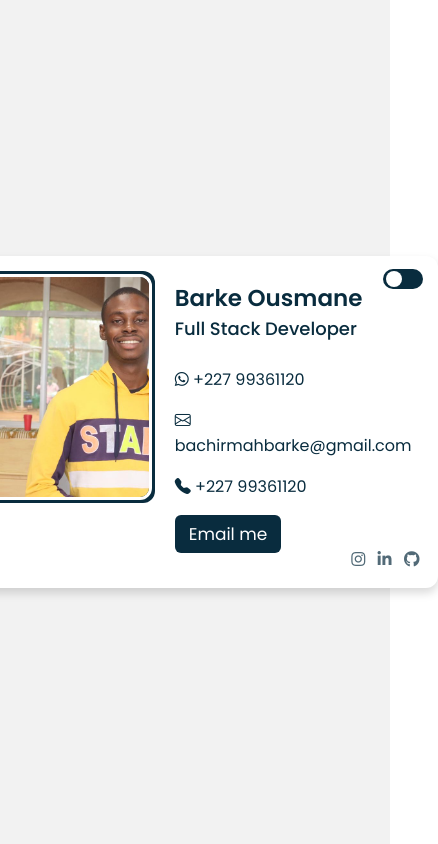
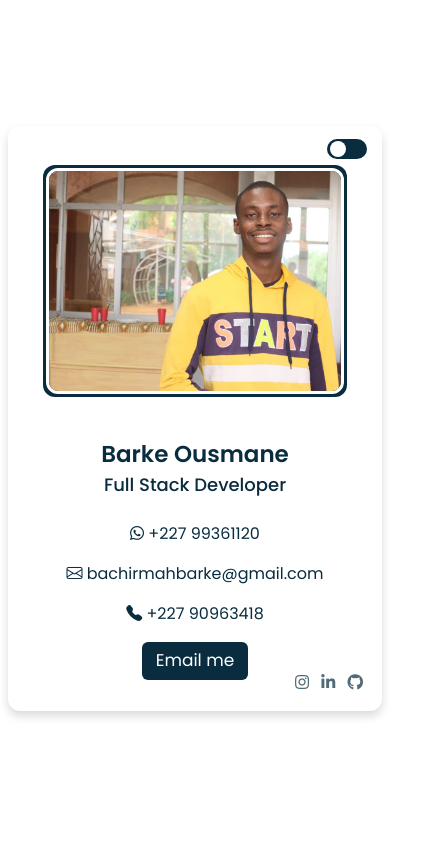
Before and after one commit to MisterBarke/ContactCard, a plain HTML site: page index.html in a window 390 px wide. Shown: the whole page, 438 px wide, since content can reach past the window. Drawn offline with nearby package versions, Linux system fonts and the light colour scheme.

Commit message:
responsivity

```diff
--- a/index.css
+++ b/index.css
@@ -11,14 +11,12 @@
   display: flex;
   justify-content: center;
   align-items: center;
-  background: #f2f2f2;
+
 }
-#switch:checked ~ .outer{
-  background: #092c3e;
-}
+
 .content{
   display: flex;
-  width: 570px;
+  width: 900px;
   padding: 15px;
   background: #fff;
   border-radius: 12px;
@@ -58,7 +56,7 @@
 }
 .image-box {
   height: 232px;
-  width: 200px;
+  width: 100%;
   border-radius: 12px;
   padding: 3px;
   background: #092c3e;
@@ -77,8 +75,8 @@
   border-color: transparent;
 }
 .content .details{
-  width: 58%;
-  margin: 10px 0 20px 20px;
+
+
   color: #092c3e;
 }
 #switch:checked ~ .outer .details{
@@ -95,7 +93,7 @@
 }
 .content .details p{
  font-size: 15px;
- margin-top: 6px;
+
 }
 .content button{
   display: block;
@@ -149,3 +147,6 @@ li{
     list-style-type: none;
     margin-bottom: 1rem;
 }
+.onCardContent{
+    margin-left: -2rem;
+}
--- a/index.html
+++ b/index.html
@@ -1,31 +1,44 @@
 <!DOCTYPE html>
 <!-- Designined by CodingLab | www.youtube.com/codinglabyt -->
 <html lang="en" dir="ltr">
+
 <head>
   <meta charset="UTF-8">
   <title> My Profile Card </title>
   <link rel="stylesheet" href="index.css">
+  <link href="https://cdn.jsdelivr.net/npm/bootstrap@5.3.2/dist/css/bootstrap.min.css" rel="stylesheet"
+    integrity="sha384-T3c6CoIi6uLrA9TneNEoa7RxnatzjcDSCmG1MXxSR1GAsXEV/Dwwykc2MPK8M2HN" crossorigin="anonymous">
   <link rel="stylesheet" href="https://cdn.jsdelivr.net/npm/bootstrap-icons@1.11.3/font/bootstrap-icons.min.css">
-    <link rel="stylesheet" href="https://cdnjs.cloudflare.com/ajax/libs/font-awesome/5.15.2/css/all.min.css"/>
+  <link rel="stylesheet" href="https://cdnjs.cloudflare.com/ajax/libs/font-awesome/5.15.2/css/all.min.css" />
   <meta name="viewport" content="width=device-width, initial-scale=1.0">
 </head>
+
 <body>
- <div class="container">
   <input type="checkbox" id="switch">
-  <div class="outer">
-    <div class="content">
-      <label for="switch">
+  <div class="outer container">
+
+
+    <div class="content row row-cols-1 row-cols-lg-2 g-2 g-lg-3">
+      <div class="position-absolute top-0 end-0 my-0"><label for="switch">
+
         <span class="toggle">
           <span class="circle"></span>
         </span>
-      </label>
+      </label></div>
+      <div class="col">
+        <div class="p-3">
           <div class="image-box">
             <img src="picture.jpg" alt="">
           </div>
-      <div class="details">
-        <div class="name">Barke Ousmane</div>
-        <div class="job">Full Stack Developer</div><br>
-        <ul>
+        </div>
+      </div>
+      <div class="col details">
+
+        <div class="p-3 ">
+
+          <div class="name text-center text-sm-start">Barke Ousmane</div>
+          <div class="job text-center text-sm-start">Full Stack Developer</div><br>
+          <ul class="text-center text-sm-start onCardContent">
             <li>
               <span><i class="fab fa-whatsapp"></i> +227 99361120</span>
             </li>
@@ -33,13 +46,11 @@
               <span><i class="bi bi-envelope"></i> bachirmahbarke@gmail.com</span>
             </li>
             <li>
-                <span><i class="bi bi-telephone-fill"></i> +227 99361120</span>
+              <span><i class="bi bi-telephone-fill"></i> +227 90963418</span>
             </li>
           </ul>
-        <div class="buttons">
-          <p></p>
-          <button><a style="color: white; text-decoration: none;" href="mailto:bachirmahbarke@gmail.com?">Email me</a></button>
-        </div>
+          <button class="m-auto m-sm-0"><a style="color: white; text-decoration: none;" href="mailto:bachirmahbarke@gmail.com?">Email
+            me</a></button>
         </div>
         <div class="media-icons">
           <a href="https://instagram.com/mister_barke/"><i class="fab fa-instagram"></i></a>
@@ -49,6 +60,19 @@
         </div>
       </div>
     </div>
+
+
+
+    <div class="col">
+
+      <div class="details">
+
       </div>
+
+    </div>
+
+  </div>
+
 </body>
+
 </html>
```
Lines whose indentation alone changed are shown as unchanged.
